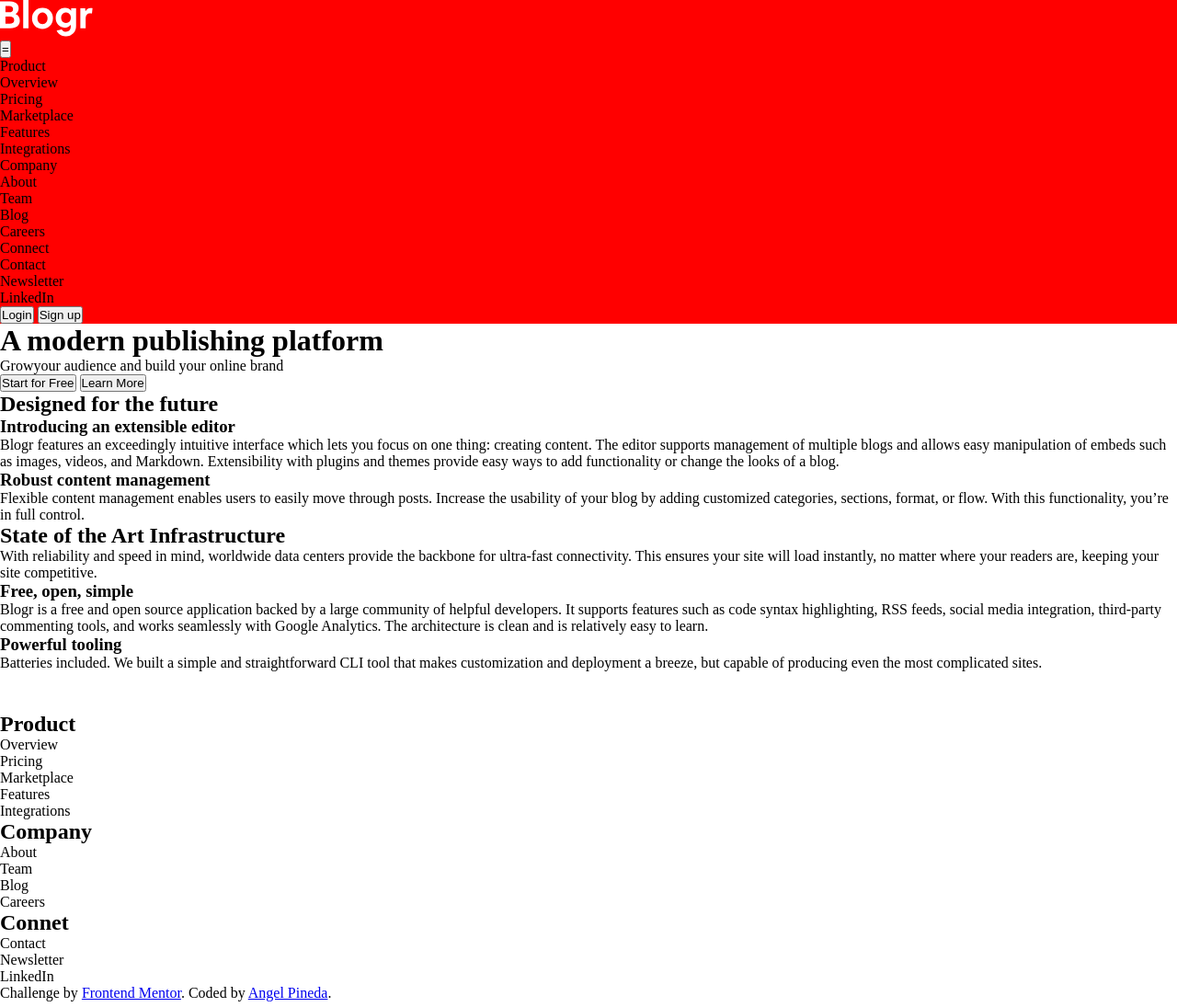
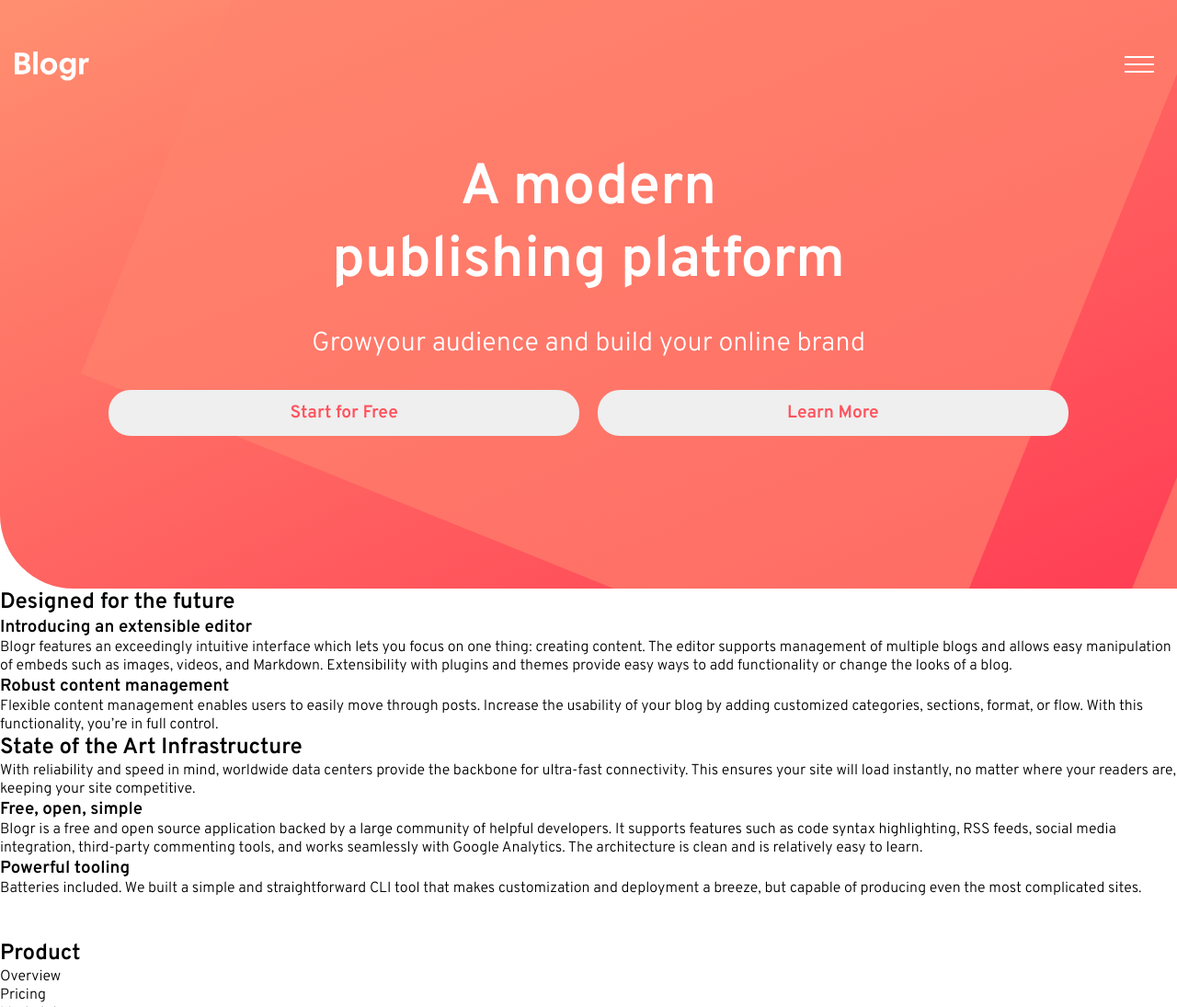
Before and after one commit to AOcelopilli/frontendMentor-blogrLandingPage, a website: page index.html in a window 1280 px wide. Shown: the top 1095 px of the page at 92% size. Drawn offline with Linux system fonts and the light colour scheme.

Commit message:
main section

```diff
--- a/index.html
+++ b/index.html
@@ -17,7 +17,7 @@
   <!--
     HEADER
    -->
-  <header>
+  <header id="header">
     <!--
       LOGO
      -->
@@ -27,10 +27,10 @@
     <!--
       MENU
      -->
-    <div class="menu">
-      <button id="menu-btn">= </button>
+    <div id="menu">
+      <button class="menu-btn"></button>
       <!-- dropdowns -->
-      <div id="dropdowns">
+      <div id="menu-items">
         <div class="dropdown">
           <span>Product</span>
           <ul>
@@ -58,25 +58,28 @@
             <li>LinkedIn</li>
           </ul>
         </div>
-      </div>
         <!-- actions -->
         <div class="actions">
           <button>Login</button>
           <button>Sign up</button>
         </div>
       </div>
+
+    </div>
   </header>
   <!--
     MAIN
    -->
   <main id="main">
+    <div class="bg-pattern">
       <div class="text">
-      <h1>A modern publishing platform</h1>
+        <h1> <span>A modern</span> publishing platform</h1>
         <p>Growyour audience and build your online brand</p>
       </div>
       <div class="actions">
         <button>Start for Free</button>
         <button>Learn More</button>
+      </div>
     </div>
   </main>
   <!--
--- /dev/null
+++ b/styles/sass/_layout-mobile.scss
@@ -0,0 +1,57 @@
+$content-height: 80vh;
+$margin: 2rem;
+
+#main{
+  background: linear-gradient(155deg, $gradiant1-from, $gradiant1-to);
+  min-height: $content-height;
+  position: relative;
+  overflow: hidden;
+  border-bottom-left-radius: 5rem;
+
+  .bg-pattern{
+    background: url(../../images/bg-pattern-intro.svg) no-repeat;
+    background-position: 35% 33%;
+    background-size: 310%;
+    height: $content-height;
+    text-align: center;
+    color: $main-white;
+    display: flex;
+    flex-direction: column;
+    justify-content: center;
+  }
+
+  .text {
+    h1{
+      font-size: calc(1.5rem + 3vw);
+      margin-bottom: $margin;
+
+      span{
+        display: block;
+      }
+    }
+
+    p{
+      font-size: calc(1rem + 1vw);
+      width: 90%;
+      margin: 0 auto $margin;
+    }
+  }
+
+  .actions{
+
+    button{
+      font-family: $font-overpass;
+      height: 50px;
+      width: 40%;
+      vertical-align: middle;
+      border-radius: 1.5rem;
+      font-size: 1.2rem;
+      border: none;
+      margin: 0 0.5rem;
+      font-weight: bold;
+      color: $main-red;
+    }
+  }
+
+
+}
--- a/styles/sass/_menu.scss
+++ b/styles/sass/_menu.scss
@@ -1,3 +1,82 @@
-header{
-  background-color: red;
+#header {
+  align-items: flex-start;
+  display: flex;
+  justify-content: space-between;
+  width: 100%;
+  top: 5vh;
+  position: absolute;
+  padding: 1rem;
+  z-index: 100;
+
+  img{
+    height: 4vh;
+  }
+
 }
+
+#menu{
+
+  .menu-btn{
+    position: relative;
+    background: transparent;
+    border: none;
+    min-width: 50px;
+    height: 100%;
+    outline: none;
+
+    &::before{
+      content: "";
+      background: url(../../images/icon-hamburger.svg) no-repeat center;
+      background-size: contain;
+      width: 2rem;
+      height: 2rem;
+      position: absolute;
+      top: 50%;
+      left: 50%;
+      transform: translate(-50%,-50%);
+    }
+  }
+
+
+  #menu-items{
+    position: absolute;
+    left: 5%;
+    top: 10vh;
+    width: 90%;
+    border-radius: 0.5rem;
+    padding: 1rem;
+    background-color: $main-white;
+    display: none;
+  }
+
+  .dropdown{
+
+    display: grid;
+    place-items: center;
+
+    span{
+      color: $main-blue;
+      font-weight: 600;
+      position: relative;
+
+      &::after{
+        content: "";
+        background: url(../../images/icon-arrow-dark.svg) no-repeat center;
+        background-size: contain;
+        width: 10px;
+        height: 10px;
+        position: absolute;
+        top: 50%;
+        right: 0;
+        transform: translate(150%,-50%);
+      }
+    }
+
+
+
+    ul{
+      list-style: none;
+    }
+  }
+
+}
--- a/styles/sass/_variables.scss
+++ b/styles/sass/_variables.scss
@@ -1,9 +1,4 @@
-/* === RESET === */
-*,*::before,*::after{
-  box-sizing: border-box;
-  margin: 0;
-  padding: 0;
-}
+
 /* === FONTS === */
 /* font size */
 $font-size: 16px;
@@ -39,5 +34,17 @@ $main-blue-dark: hsl(240, 10%, 16%);
 $gradiant1-from: hsl(13, 100%, 72%);
 $gradiant1-to: hsl(353, 100%, 62%);
 /* body */
-$gradiant1-from: hsl(237, 17%, 21%);
-$gradiant1-to: hsl(237, 23%, 32%);
+$gradiant2-from: hsl(237, 17%, 21%);
+$gradiant2-to: hsl(237, 23%, 32%);
+
+/* === RESET === */
+*,*::before,*::after{
+  box-sizing: border-box;
+  margin: 0;
+  padding: 0;
+}
+
+html{
+  font-family: $font-overpass;
+  font-size: $font-size;
+}
--- a/styles/sass/styles.scss
+++ b/styles/sass/styles.scss
@@ -1,2 +1,3 @@
 @import 'variables';
 @import 'menu';
+@import 'layout-mobile';
```
Also changed, not shown: styles/styles.css, 1 other file. Lines whose indentation alone changed are shown as unchanged.
